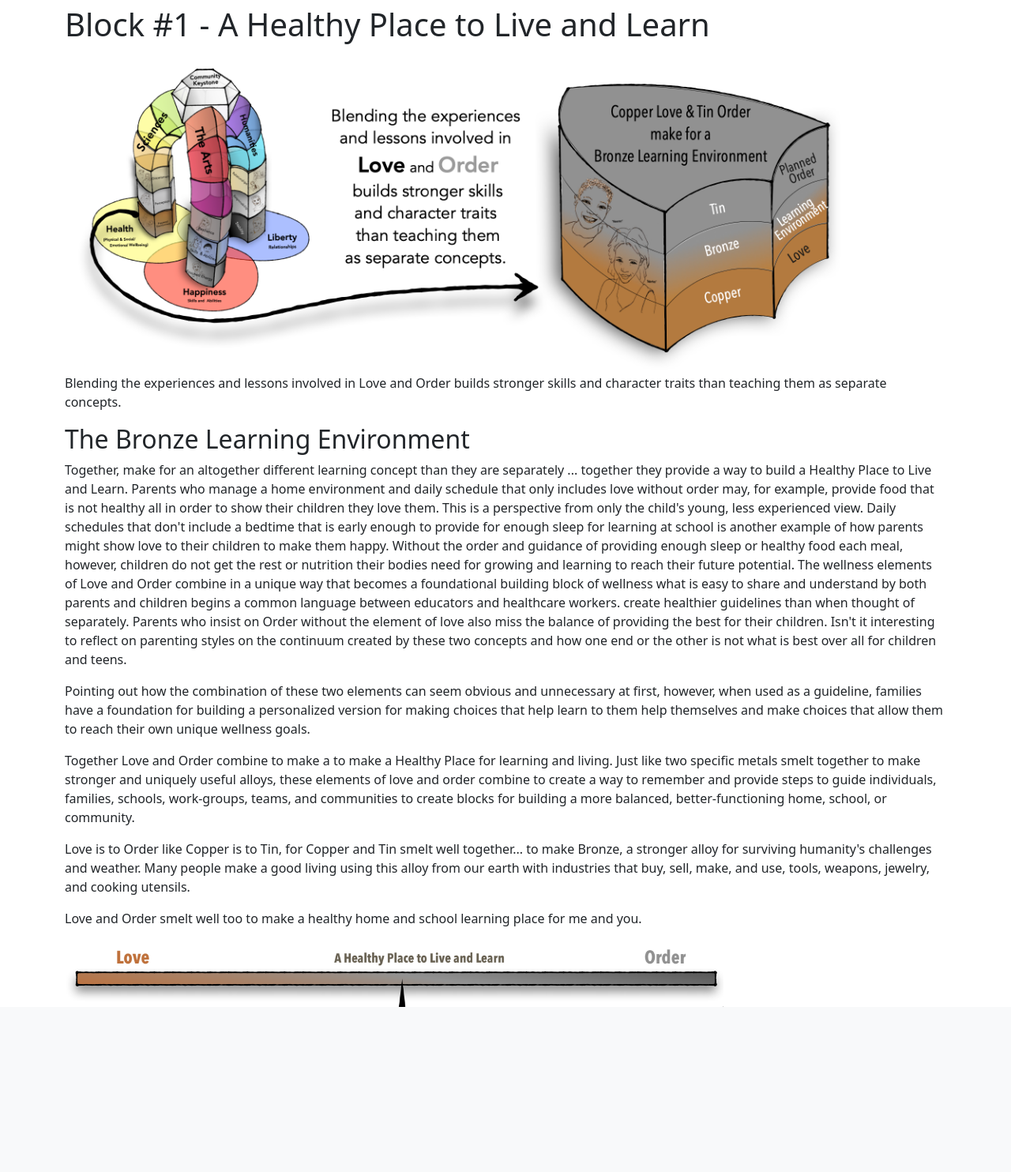
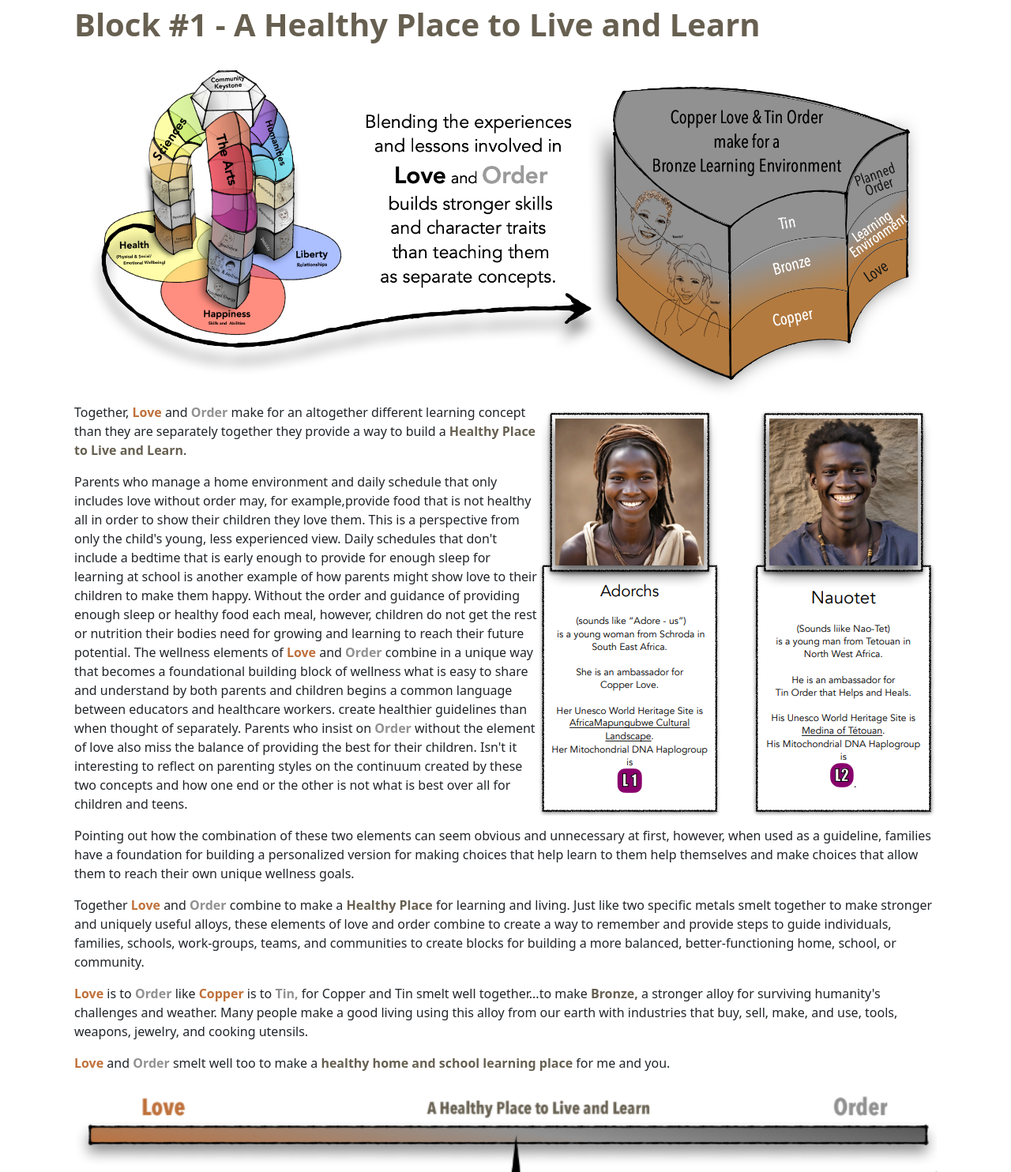
Before and after one commit to YuYyy10/online-concept-exchange-s24, a Flask app: template oce/templates/block1.html in a window 1280 px wide. Shown: the part 126-1610 px from the top of the page at 79% size. Before the commit the page ends 1401 px from the top, so only its background shows below. Run offline with Flask 3, Linux system fonts and the light colour scheme; the template is opened without the code that fills it, so the values that code supplies are empty.

Commit message:
update block1 page

```diff
--- /dev/null
+++ b/oce/static/css/block1.css
@@ -0,0 +1,19 @@
+.love-color{
+	color: #BF713B ;
+	font-weight: bold;
+}
+
+.order-color{
+	color: #919191 ;
+	font-weight: bold;
+}
+
+.healthy-color{
+	color: #676051;
+	font-weight: bold;
+}
+
+.custom-img{
+	float: right;
+	margin-left 15px;
+}
--- a/oce/templates/block1.html
+++ b/oce/templates/block1.html
@@ -1,43 +1,110 @@
 {% extends 'base.html' %}
 
 {% block content %}
-<h1>Block #1 - A Healthy Place to Live and Learn</h1>
-<img src="{{ url_for('static', filename='images/block1header.png') }}" style="width: 1000px;" alt="The Human Domino Effect board with the Bronze Learning Block">
-<div>
-    <p>Blending the experiences and lessons involved in Love and Order builds stronger skills and character traits than teaching them as separate concepts.</p>
-    <h2>The Bronze Learning Environment</h2>
-    <p>Together, make for an altogether different learning concept than they are separately ... together they provide a way to build a Healthy Place
-        to Live and Learn. Parents who manage a home environment and daily schedule that only includes love without order may, for example,
-        provide food that is not healthy all in order to show their children they love them. This is a perspective from only the child's young, less experienced
-        view. Daily schedules that don't include a bedtime that is early enough to provide for enough sleep for learning at school is another example of how
-        parents might show love to their children to make them happy. Without the order and guidance of providing enough sleep or healthy food each meal,
-        however, children do not get the rest or nutrition their bodies need for growing and learning to reach their future potential. The wellness elements of
-        Love and Order combine in a unique way that becomes a foundational building block of wellness what is easy to share and understand by both
-        parents and children begins a common language between educators and healthcare workers. create healthier guidelines than when thought of
-        separately. Parents who insist on Order without the element of love also miss the balance of providing the best for their children. Isn't it interesting to
-        reflect on parenting styles on the continuum created by these two concepts and how one end or the other is not what is best over all for children and
-        teens.
+  <link rel = "stylesheet" href = "{{ url_for('static', filename= 'css/block1.css') }}" />
+    <div class= "container text-left">
+      <div class = "row align-items-start">
+          <h1>
+		  <span class= "healthy-color"> Block #1 - A Healthy Place to Live and Learn </span>
+	  </h1>
+          <img src="{{ url_for('static', filename='images/block1header.png') }}"
+	  class = "img-fluid"
+	  alt="The Human Domino Effect board with the Bronze Learning Block"
+	  />
+
+	  <div class = "col">
+	     <img
+            src = "{{ url_for('static', filename='images/block1people.png')}}"
+            class = "custom-img"
+            alt = "Adorchs and Nauotet ambassadors for copper love and tin order"
+          />
+
+	  <p>
+	    Together,
+	    <span class= "love-color"> Love </span> and
+	    <span class = "order-color"> Order </span>
+	    make for an altogether different learning concept than they
+	    are separately together they provide a way to build a
+	    <span class = "healthy-color"> Healthy Place to Live and Learn</span>.
 	  </p>
 	  <p>
-        Pointing out how the combination of these two elements can seem obvious and unnecessary at first, however, when used as a guideline, families have
-a foundation for building a personalized version for making choices that help learn to them help themselves and make choices that allow them to
+
+	    Parents who manage a home environment and daily schedule that
+	    only includes love without order may, for example,provide
+	    food that is not healthy all in order to show their children
+	    they love them. This is a perspective from only the child's
+	    young, less experienced view. Daily schedules that don't include
+	    a bedtime that is early enough to provide for enough sleep for
+	    learning at school is another example of how parents might
+	    show love to their children to make them happy. Without the
+	    order and guidance of providing enough sleep or healthy food
+	    each meal, however, children do not get the rest or nutrition
+	    their bodies need for growing and learning to reach their
+	    future potential. The wellness elements of
+	    <span class = "love-color"> Love</span> and
+	    <span class = "order-color">Order </span> combine in a unique
+	    way that becomes a foundational building block of wellness
+	    what is easy to share and understand by both parents and
+	    children begins a common language between educators and
+	    healthcare workers. create healthier guidelines than when
+	    thought of separately. Parents who insist on
+	    <span class = "order-color"> Order </span> without the element
+	    of love also miss the balance of providing the best for their
+	    children. Isn't it interesting to reflect on parenting styles
+	    on the continuum created by these two concepts and how one
+	    end or the other is not what is best over all for children
+	    and teens.
+          </p>
+          <p>
+            Pointing out how the combination of these two elements can
+	    seem obvious and unnecessary at first, however, when used
+	    as a guideline, families have a foundation for building a
+	    personalized version for making choices that help learn to
+	    them help themselves and make choices that allow them to
 	    reach their own unique wellness goals.
           </p>
           <p>
-        Together Love and Order combine to make a to make a Healthy Place
-for learning and living. Just like two specific metals smelt together to make stronger and uniquely useful alloys, these elements of love and order
-combine to create a way to remember and provide steps to guide individuals, families, schools, work-groups, teams, and communities to create blocks
-for building a more balanced, better-functioning home, school, or community.
+            Together
+	    <span class = "love-color"> Love </span> and
+	    <span class = "order-color"> Order </span>combine to make a
+	    <span class = "healthy-color"> Healthy Place </span> for
+	    learning and living. Just like two specific metals smelt
+	    together to make stronger and uniquely useful alloys, these
+	    elements of love and order combine to create a way to remember
+	    and provide steps to guide individuals, families, schools,
+	    work-groups, teams, and communities to create blocks for
+	    building a more balanced, better-functioning home, school,
+	    or community.
           </p>
           <p>
-        Love is to Order like Copper is to Tin, for Copper and Tin smelt well together...
-to make Bronze, a stronger alloy for surviving humanity's challenges and weather.
-Many people make a good living using this alloy from our earth with industries that buy, sell, make, and use,
+            <span class = "love-color"> Love </span> is to
+	    <span class = "order-color"> Order </span> like
+	    <span class ="love-color"> Copper </span> is to
+	    <span class ="order-color"> Tin, </span> for Copper and Tin
+	    smelt well together...to make
+	    <span class = "healthy-color">Bronze, </span> a stronger
+	    alloy for surviving humanity's challenges and weather.
+	    Many people make a good living using this alloy from our
+	    earth with industries that buy, sell, make, and use,
 	    tools, weapons, jewelry, and cooking utensils.
           </p>
           <p>
-        Love and Order smelt well too to make a healthy home and school learning place for me and you.
+            <span class = "love-color"> Love </span> and
+	    <span class = "order-color"> Order </span> smelt well too to
+	    make a
+	    <span class = "healthy-color"> healthy home and school
+	    learning place </span>
+	    for me and you.
           </p>
-    <img src="{{ url_for('static', filename='images/block1scale.png') }}" alt="Block 1 Scale">
+
+
+        </div>
+	<img
+	  src="{{ url_for('static', filename='images/block1Scale.png') }}"
+	  class = "img-fluid"
+	  alt="A scale showing how love and order leads to a healthy place to live and learn"
+	/>
+
+      </div>
     </div>
 {% endblock %}
```
Lines whose indentation alone changed are shown as unchanged.
